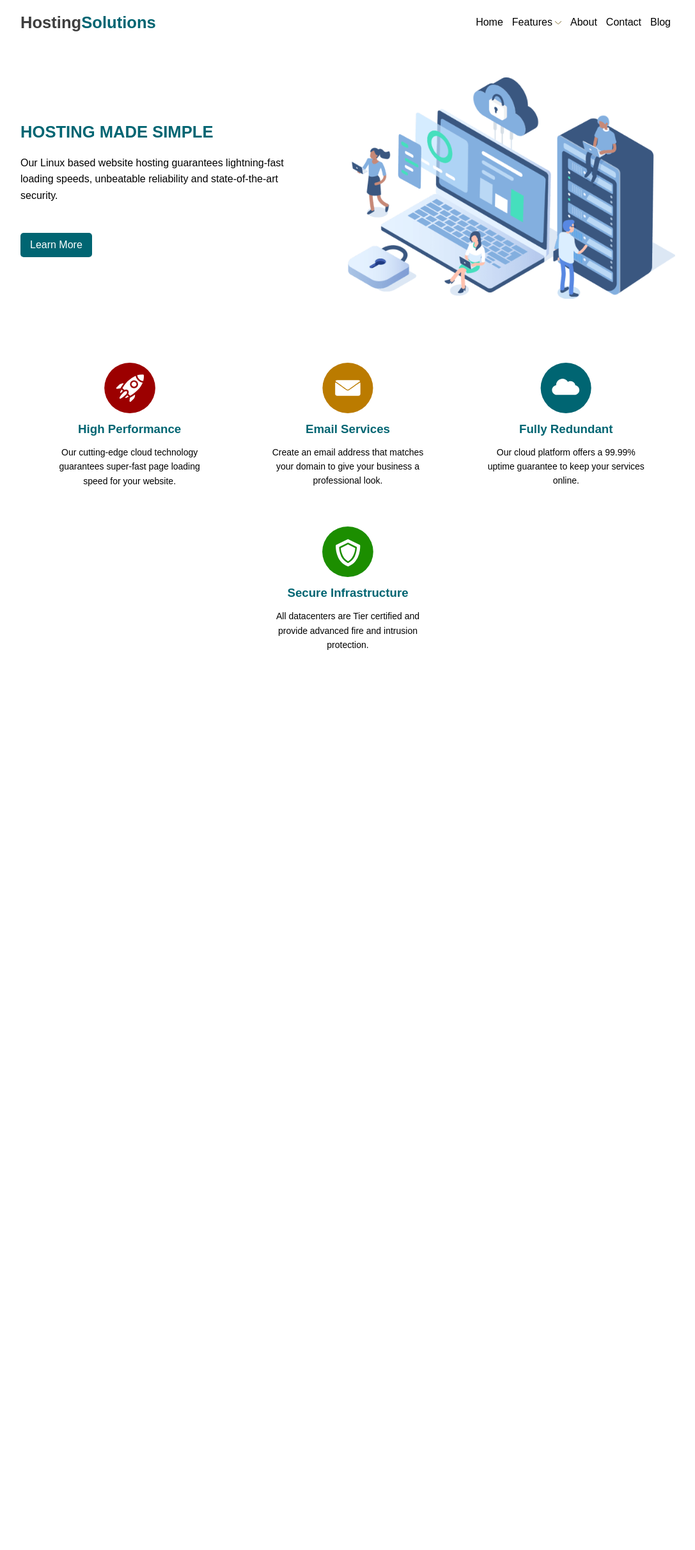
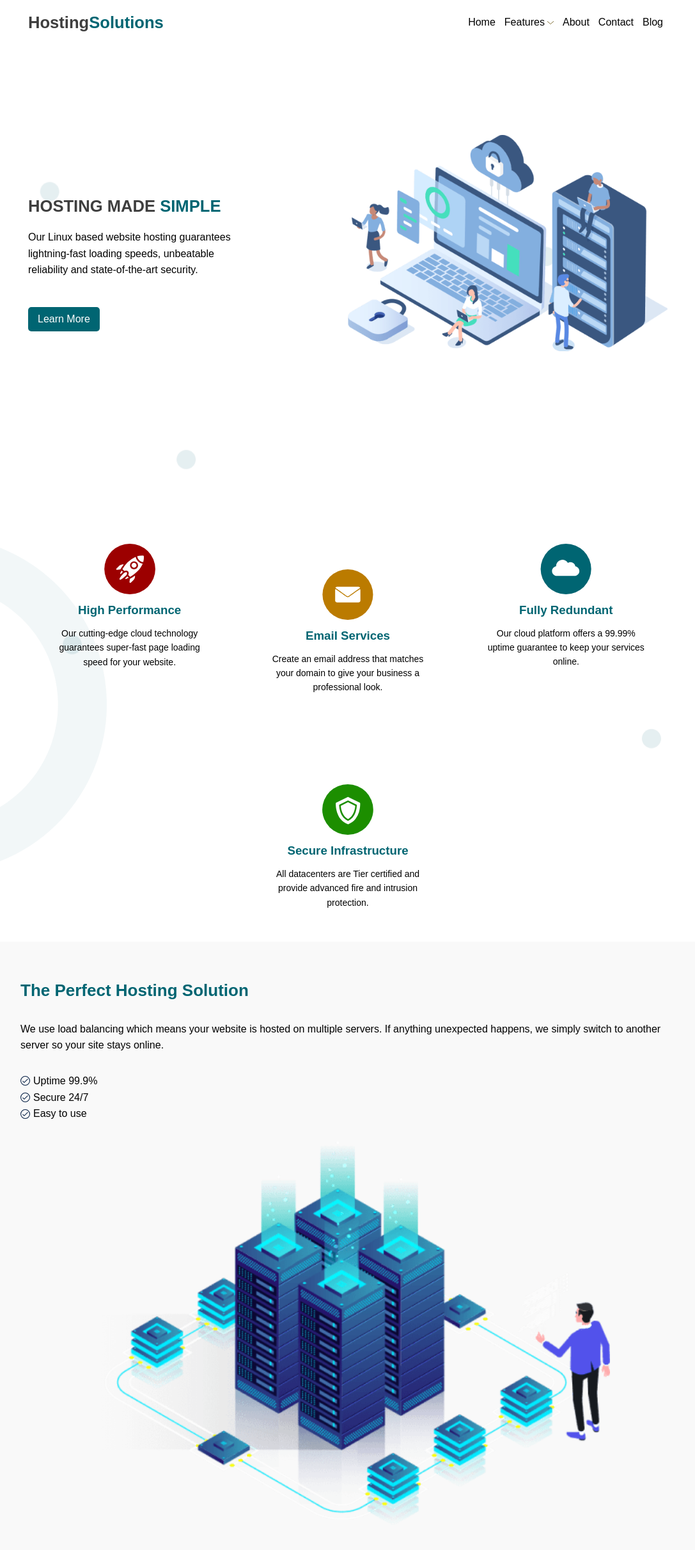
Before and after one commit to xfvelocity/hosting-solutions, a PHP site: page / in a window 1280 px wide. Shown: the whole page at 64% size, without its empty margins (96-1183 px from the left). Before the commit the page ends 1016 px from the top, so only its background shows below. Run offline with PHP 8.4, Linux system fonts and the light colour scheme.

Commit message:
Header, Services & About

```diff
--- a/src/index.html
+++ b/src/index.html
@@ -9,6 +9,7 @@
 </head>
 <body>
     <nav>
+        <div class="nav">
             <div class="navbar">
                 <div class="navbar-contents">
                     <h1>Hosting<span class="primary">Solutions</span></h1>
@@ -33,19 +34,33 @@
                     <!-- <li class="login"><a href="">Log In</a></li> -->
                 </ul>
             </div>
+        </div>
     </nav>
-
+    <main>
+        <svg width="1492" height="1355" viewBox="0 0 1492 1355" fill="none" xmlns="http://www.w3.org/2000/svg">
+            <g id="dots">
+                <rect width="1492" height="1355" fill="white"/>
+                <path id="dotOne" d="M226 209.5C226 219.165 233.835 227 243.5 227C253.165 227 261 219.165 261 209.5C261 199.835 253.165 192 243.5 192C233.835 192 226 199.835 226 209.5Z" fill="#006572" fill-opacity="0.1"/>
+                <path id="dotFour" d="M1282 1233.5C1282 1243.16 1289.84 1251 1299.5 1251C1309.16 1251 1317 1243.16 1317 1233.5C1317 1223.84 1309.16 1216 1299.5 1216C1289.84 1216 1282 1223.84 1282 1233.5Z" fill="#006572" fill-opacity="0.1"/>
+                <path id="dotFive" d="M226 1062.5C226 1072.16 233.835 1080 243.5 1080C253.165 1080 261 1072.16 261 1062.5C261 1052.84 253.165 1045 243.5 1045C233.835 1045 226 1052.84 226 1062.5Z" fill="#006572" fill-opacity="0.1"/>
+                <path id="dotTwo" d="M468 752.5C468 762.165 475.835 770 485.5 770C495.165 770 503 762.165 503 752.5C503 742.835 495.165 735 485.5 735C475.835 735 468 742.835 468 752.5Z" fill="#006572" fill-opacity="0.1"/>
+                <path id="dotThree" d="M1131 327.898C1131 337.563 1138.84 345.398 1148.5 345.398C1158.16 345.398 1166 337.563 1166 327.898C1166 318.233 1158.16 310.398 1148.5 310.398C1138.84 310.398 1131 318.233 1131 327.898Z" fill="#006572" fill-opacity="0.1"/>
+            </g>
+        </svg>
         <header>
+            <div class="header-contents">
                 <img src="img/header-img.png" alt="">
                 <div class="text">
-            <h2>Hosting made simple</h2>
+                    <h2>Hosting made <span class="header-animate"></span></h2>
                     <p>Our Linux based website hosting guarantees lightning-fast loading speeds, unbeatable reliability and state-of-the-art security.</p>
                     <a href="">
                         <button>Learn More</button>
                     </a>
                 </div>
+            </div>
         </header>
 
+        <section class="serviceContainer">
             <div class="services">
                 <div class="services-item">
                     <img src="img/icons/rocket.svg" alt="">
@@ -68,6 +83,24 @@
                     <p>All datacenters are Tier certified and provide advanced fire and intrusion protection.</p>
                 </div>
             </div>
+        </section>
+    </main>
+    <section class="aboutContainer">
+        <div class="about">
+            <div class="about-text">
+                <h3>The Perfect Hosting Solution</h3>
+                <p>We use load balancing which means your website is hosted on multiple servers. If anything unexpected happens, we simply switch to another server so your site stays online.</p>
+                <ul>
+                    <li><img src="img/icons/blue-tick.svg"> Uptime 99.9%</li>
+                    <li><img src="img/icons/blue-tick.svg"> Secure 24/7</li>
+                    <li><img src="img/icons/blue-tick.svg"> Easy to use</li>
+                </ul>
+            </div>
+            <div class="about-img">
+                <img src="img/about-img.png" alt="">
+            </div>
+        </div>
+    </section>
 
     <script src="js/script.js"></script>
 </body>
--- /dev/null
+++ b/src/scss/_about.scss
@@ -0,0 +1,31 @@
+.aboutContainer {
+    background: #F9F9F9;
+    padding: 30px 0;
+    .about {
+        width: 80%;
+        margin: 0 auto;
+        &-text {
+            h3 {
+                color: $primary;
+                font-size: 26px;
+            }
+            ul {
+                margin: 30px 0;
+                li {
+                    display: flex;
+                    align-items: center;
+                    img {
+                        margin-right: 5px;
+                        width: 15px;
+                    }
+                }
+            }
+        }
+        &-img {
+            text-align: center;
+            img {
+                width: 80%;
+            }
+        }
+    }
+}
--- a/src/scss/_config.scss
+++ b/src/scss/_config.scss
@@ -10,7 +10,6 @@ body {
     line-height: 1.6;
     margin: 0;
     padding: 0;
-    position: relative;
 }
 
 ul {
@@ -22,3 +21,22 @@ a {
     color: black;
     text-decoration: none;
 }
+
+@keyframes dotOneAnimate {
+    0% {transform: translate(0)}
+    33% {transform: translate(-60px, 40px)}
+    66% {transform: translate(60px, -20px)}
+    100% {transform: translate(0)}
+}
+@keyframes dotTwoAnimate {
+    0% {transform: translate(0)}
+    33% {transform: translate(-50px, -40px)}
+    66% {transform: translate(90px, -80px)}
+    100% {transform: translate(0)}
+}
+@keyframes dotThreeAnimate {
+    0% {transform: translate(0)}
+    33% {transform: translate(-50px, 40px)}
+    66% {transform: translate(90px, -80px)}
+    100% {transform: translate(0)}
+}
--- a/src/scss/_header.scss
+++ b/src/scss/_header.scss
@@ -1,22 +1,28 @@
 header {
-    width: 80%;
-    margin: 50px auto;
-    max-width: 475px;
+    height: 100vh;
+    display: flex;
+    flex-wrap: wrap;
+    align-content: center;
+    justify-content: center;
+    .header-contents {
+        width: 70%;
+        margin: 0 auto;
+        max-width: 1000px;
         img {
-        width: 90%;
-        margin: 0 auto;
+            width: 100%;
         }
         .text {
-        margin: 40px 0;
+            margin-top: 60px;
             h2 {
                 font-size: 1.6rem;
-            text-transform: uppercase;;
-            color: $primary;
+                text-transform: uppercase;
+                color: $secondary;
                 margin: 0;
             }
             p {
                 margin: 0;
                 padding: 15px 0;
+                width: 90%;
             }
             button {
                 margin-top: 15px;
@@ -31,18 +37,26 @@ header {
                     opacity: .9;
                 }
             }
+            .header-animate {
+                color: $primary;
+            }
+        }
     }
     @media(min-width: 768px) {
+        height: 95vh;
+        .header-contents {
             display: flex;
             align-items: center;
-        max-width: none;
+            justify-content: center;
+            width: 80%;
+            margin: 0 auto;
             img {
                 order: 2;
                 width: 50%;
             }
             .text {
                 p {
-                width: 90%;
+                    width: 70%;
                 }
                 button {
                     margin-top: 30px;
@@ -50,3 +64,4 @@ header {
             }
         }
     }
+}
--- a/src/scss/_nav.scss
+++ b/src/scss/_nav.scss
@@ -1,5 +1,8 @@
 nav {
     width: 100%;
+    position: absolute;
+    top: 0;
+    z-index: 99;
     .navbar {
         padding: 15px 0;
         &-contents {
@@ -92,16 +95,19 @@ nav {
         }
     }
 
+    @media(min-width: 768px) {
+        .nav {
+            display: flex;
+            flex-wrap: wrap;
+            align-items: center;
+            justify-content: space-between;
+            width: 80%;
+            margin: 0 auto;
+            max-width: 1000px;
+        }
+    }
+
     .nav-links-open {
         display: block;
     }
-
-    @media(min-width: 768px) {
-        display: flex;
-        flex-wrap: wrap;
-        align-items: center;
-        justify-content: space-between;
-        width: 80%;
-        margin: 0 auto;
-    }
 }
--- a/src/scss/_services.scss
+++ b/src/scss/_services.scss
@@ -1,6 +1,7 @@
 .services {
-    display: flex;
+    display: none;
     justify-content: center;
+    align-items: center;
     flex-wrap: wrap;
     width: 80%;
     margin: 0 auto;
@@ -26,5 +27,11 @@
             font-size: 14px;
             margin: 0;
         }
+        @media(min-width: 768px) {
+            &:nth-child(even) {
+                margin-top: 80px;
+            }
+        }
     }
+
 }
--- a/src/scss/main.scss
+++ b/src/scss/main.scss
@@ -2,3 +2,31 @@
 @import 'nav';
 @import 'header';
 @import 'services';
+@import 'about';
+
+svg {
+    position: absolute;
+    width: 100%;
+    z-index: -10;
+
+    #dotOne,
+    #dotThree {
+        animation: 40s ease-out dotOneAnimate infinite;
+    }
+    #dotTwo {
+        animation: 40s ease-out dotTwoAnimate infinite;
+    }
+}
+
+main {
+    background: url('../img/mobile-bg.svg') no-repeat center;
+    background-size: cover;
+    @media(min-width: 768px) {
+        background: url('../img/tablet-bg.svg') no-repeat;
+        background-size: cover;
+    }
+    @media(min-width: 1100px) {
+        background: url('../img/desktop-bg.svg') no-repeat;
+        background-size: cover;
+    }
+}
```
Also changed, not shown: src/js/script.js (+42 -0 lines), src/css/main.css, src/img/bg.svg (added), src/img/desktop-bg.svg (added), src/img/dots.svg (added), src/img/header-circles.svg (added), src/img/mobile-bg.svg (added), src/img/tablet-bg.svg (added). Lines whose indentation alone changed are shown as unchanged.
